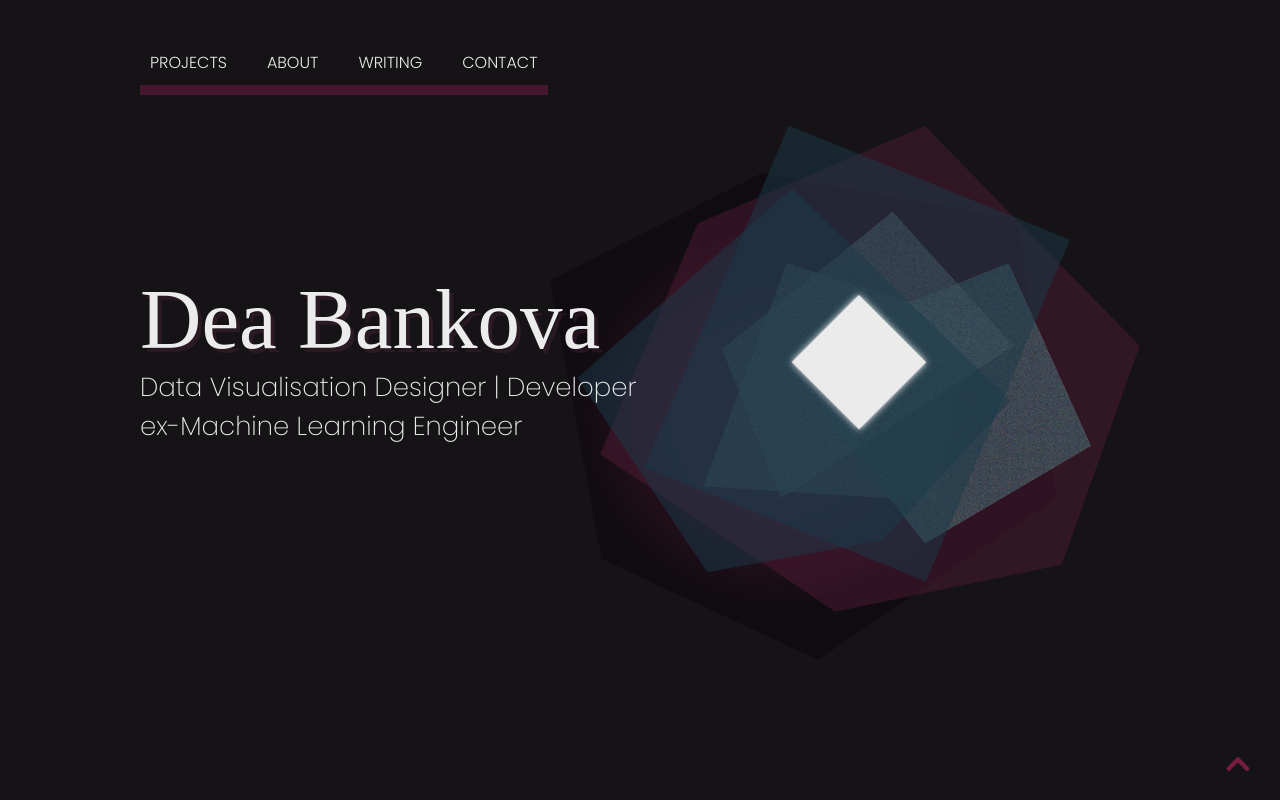
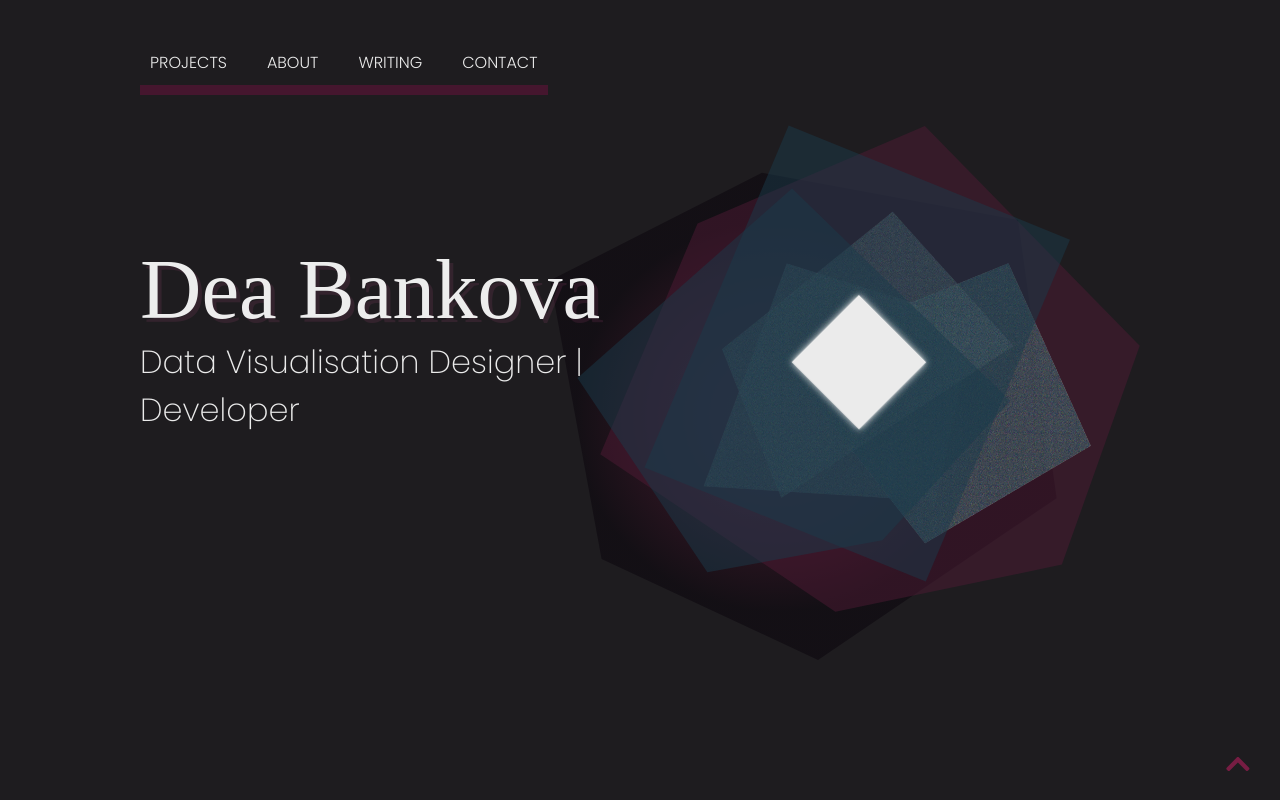
Before and after one commit to deaxmachina/dea_bankova, a React (Create React App) app: page / in a window 1280 px wide. Shown: the top 800 px of the page. Built offline with nearby package versions, Linux system fonts and the light colour scheme; a web font is replaced by a local one.

Commit message:
banner option 2

```diff
--- a/public/index.html
+++ b/public/index.html
@@ -11,8 +11,8 @@
     <meta property="og:description" content="From data analysis to visualisation and front-end development, I create end-to-end data-based stories. Currently Project Researcher in data visualisation at the University of Tokyo & independent. Based in Japan or the UK. " />
     <meta name="description" content="From data analysis to visualisation and front-end development, I create end-to-end data-based stories. Currently Project Researcher in data visualisation at the University of Tokyo & independent. Based in Japan or the UK. " />
 
-    <meta property="og:image" content="https://live.staticflickr.com/65535/51142138840_a07e840918_o.jpg" />
-    <meta name="image" content="https://live.staticflickr.com/65535/51142138840_a07e840918_o.jpg" />
+    <meta property="og:image" content="https://live.staticflickr.com/65535/51141268283_9d2b20f56b_o.jpg" />
+    <meta name="image" content="https://live.staticflickr.com/65535/51141268283_9d2b20f56b_o.jpg" />
     <meta property="og:image:alt" content="Dea Bankova || data visualisation designer | developer" />
 
     <meta property="og:locale" content="en_GB" />
--- a/src/App.css
+++ b/src/App.css
@@ -12,7 +12,7 @@
   --textDarkColour: #0A1014;
   --maxWidthSections: 1800px;
   --textUnderlineColour: #B8B8B8;
-  --darkBackgroundColour: #151315; /* #151315 #1e1c1f */
+  --darkBackgroundColour: #1e1c1f; /* #151315 #1e1c1f */
 }
 body {
   background-color: var(--darkBackgroundColour);/* #161616; #E5E5E5;*/
--- a/src/Components/HeroPage/HeroPage.css
+++ b/src/Components/HeroPage/HeroPage.css
@@ -8,7 +8,7 @@
 /***************** Text in the about section *************************/
 #hero-text-container {
   color: var(--textLightcolour);
-  margin-top: 150px;/*120px;*/
+  margin-top: 120px;/*120px;*/
   left: 0;
   z-index: 2;
   width: 500px;
@@ -27,10 +27,11 @@
   overflow: hidden;
 }
 .personal-description {
-  font-size: 26px; /*1.25em;*/
+  font-size: 32px; /*1.25em;*/
   font-weight: 200;
   z-index: 2;
   overflow: hidden;
+  margin-left: 0px;
 }
 
 /******************** Viz in the header *****************************/
--- a/src/Components/HeroPage/HeroText.js
+++ b/src/Components/HeroPage/HeroText.js
@@ -6,9 +6,10 @@ const HeroText = () => {
       {/*<p className="greeting highlight-dark-background">Hi, I'm</p>*/}
       <h1 className="name highlight-dark-background">Dea Bankova</h1>
       <p className="personal-description highlight-dark-background">
-        Data Visualisation Designer | Developer
+        Data Visualisation
+        Designer | Developer
         <br ></br>
-        ex-Machine Learning Engineer
+
       </p>
     </div>
   )
```
